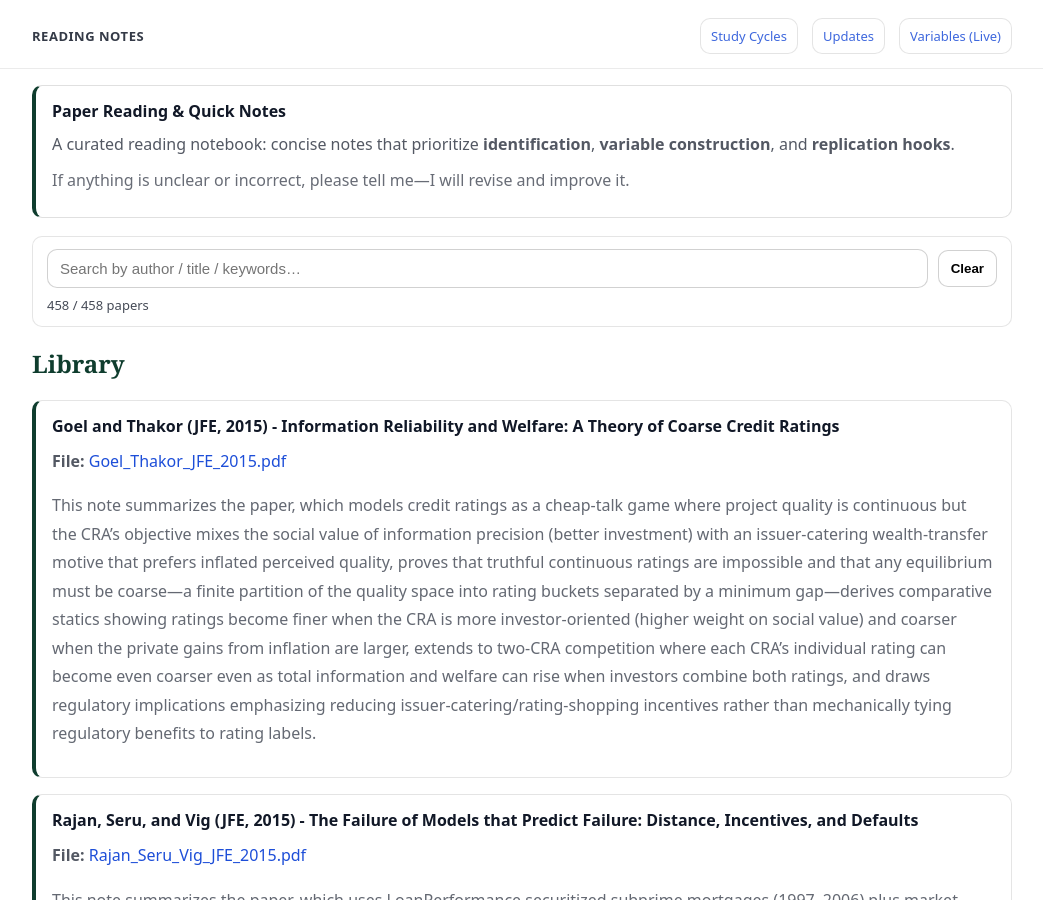
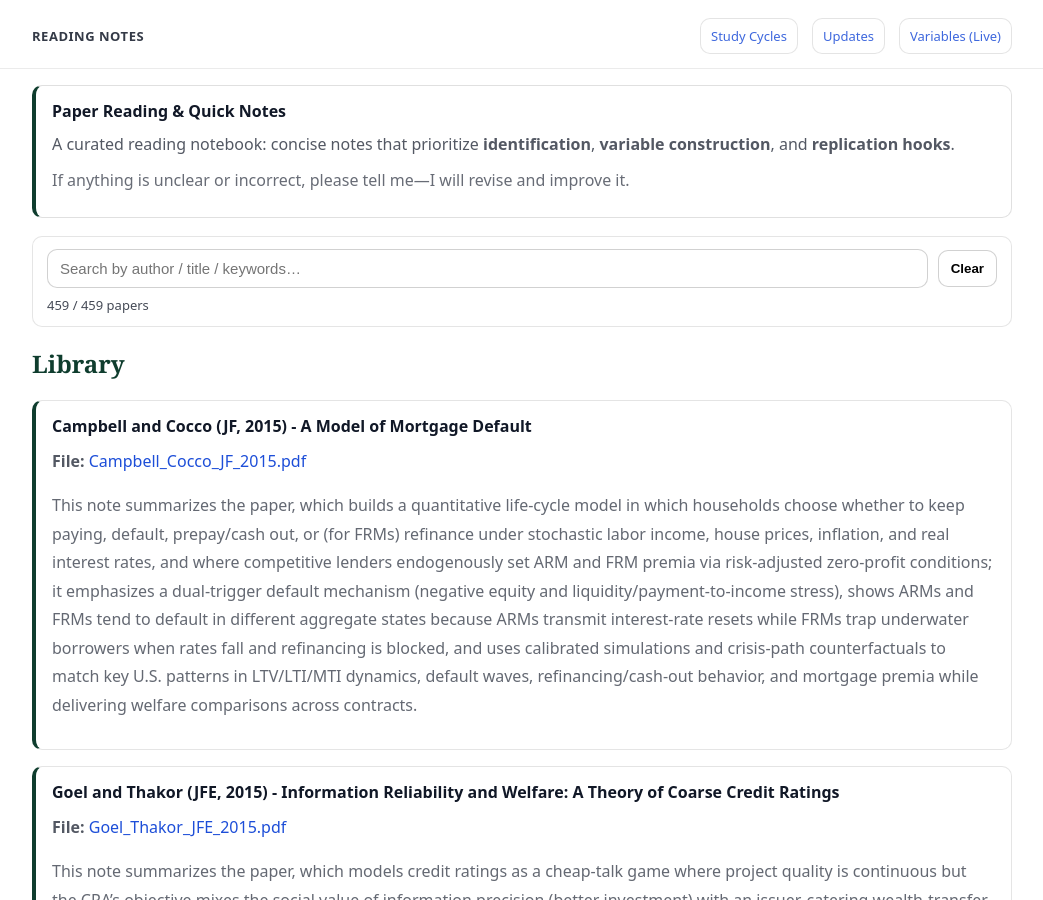
Before and after one commit to yaxinzn/study-archive, a Jekyll site: the page built from reading/index.md, in a window 1280 px wide and 900 px high. Shown: the whole window, without its empty margins (118-1161 px from the left). Built offline with Jekyll 4.4.1, drawn with Linux system fonts in a browser that asks for light colours.

Commit message:
Reading: add/update Campbell_Cocco_JF_2015.pdf

```diff
--- a/_data/reading.yml
+++ b/_data/reading.yml
@@ -1,3 +1,7 @@
+- title: "Campbell and Cocco (JF, 2015) - A Model of Mortgage Default"
+  file: "Campbell_Cocco_JF_2015.pdf"
+  desc: "This note summarizes the paper, which builds a quantitative life-cycle model in which households choose whether to keep paying, default, prepay/cash out, or (for FRMs) refinance under stochastic labor income, house prices, inflation, and real interest rates, and where competitive lenders endogenously set ARM and FRM premia via risk-adjusted zero-profit conditions; it emphasizes a dual-trigger default mechanism (negative equity and liquidity/payment-to-income stress), shows ARMs and FRMs tend to default in different aggregate states because ARMs transmit interest-rate resets while FRMs trap underwater borrowers when rates fall and refinancing is blocked, and uses calibrated simulations and crisis-path counterfactuals to match key U.S. patterns in LTV/LTI/MTI dynamics, default waves, refinancing/cash-out behavior, and mortgage premia while delivering welfare comparisons across contracts."
+
 - title: "Goel and Thakor (JFE, 2015) - Information Reliability and Welfare: A Theory of Coarse Credit Ratings"
   file: "Goel_Thakor_JFE_2015.pdf"
   desc: "This note summarizes the paper, which models credit ratings as a cheap-talk game where project quality is continuous but the CRA’s objective mixes the social value of information precision (better investment) with an issuer-catering wealth-transfer motive that prefers inflated perceived quality, proves that truthful continuous ratings are impossible and that any equilibrium must be coarse—a finite partition of the quality space into rating buckets separated by a minimum gap—derives comparative statics showing ratings become finer when the CRA is more investor-oriented (higher weight on social value) and coarser when the private gains from inflation are larger, extends to two-CRA competition where each CRA’s individual rating can become even coarser even as total information and welfare can rise when investors combine both ratings, and draws regulatory implications emphasizing reducing issuer-catering/rating-shopping incentives rather than mechanically tying regulatory benefits to rating labels."
```
Also changed, not shown: 1 other file.
